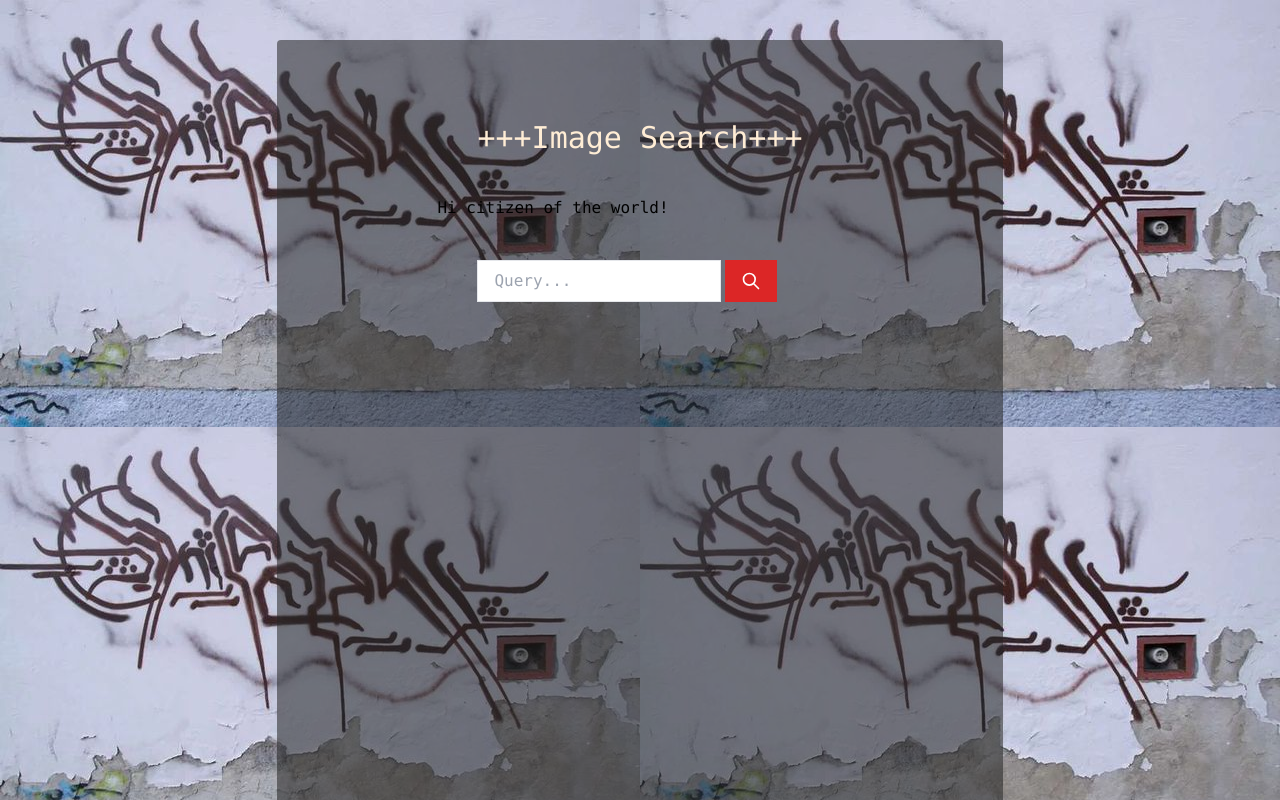
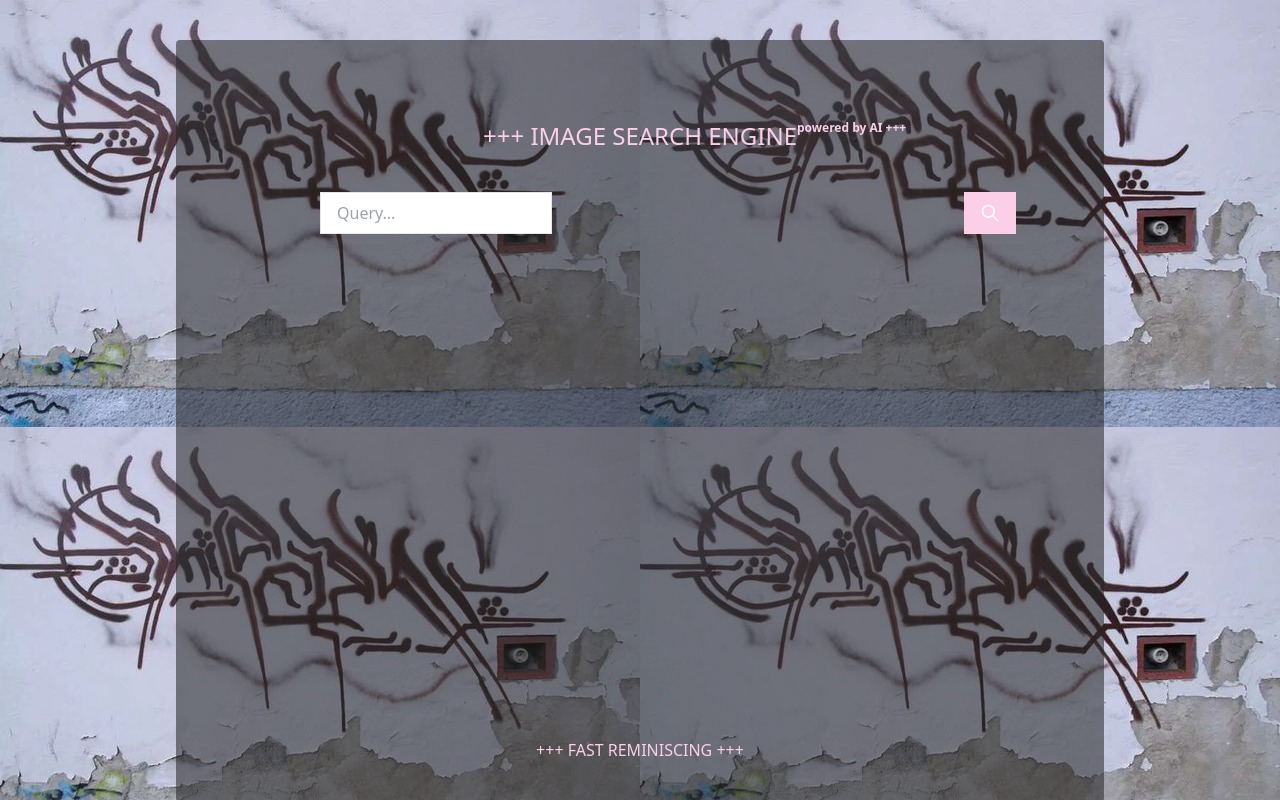
Before and after one commit to JJJJJJJJJJJJJJJl/ImageSearchEngine, a Next.js app in the folder web/: page /search in a window 1280 px wide. Shown: the top 800 px of the page. Built offline with nearby package versions, Linux system fonts and the light colour scheme.

Commit message:
polishing ui

```diff
--- a/web/components/ImagesShowcase.tsx
+++ b/web/components/ImagesShowcase.tsx
@@ -3,7 +3,7 @@ import Image from 'next/image';
 
 export default function SearchBar(data: {images_url: Array<string>}): ReactElement {
     return (
-        <div className="flex flex-wrap overflow-y-scroll h-96 mt-10">
+        <div className="flex flex-wrap overflow-y-scroll w-3/4 h-96 mt-10 mx-36 border-double border-red-300">
             { data.images_url.map((imageSrc) =>
                 <div key={imageSrc} className="flex items-center justify-center basis-1/4 m-6 grow w-min">
                     <Image src={imageSrc} width={125} height={125}/>
--- a/web/components/Layout.tsx
+++ b/web/components/Layout.tsx
@@ -3,11 +3,12 @@ import {ReactElement} from "react";
 export default function SearchBar({children}): ReactElement {
     return (
         <div className="flex items-center justify-center bg-contain w-full h-full">
-            <div className="flex-row items-center justify-center bg-739 p-40 pt-10 m-44 mt-10 border-solid rounded">
-                <h1 className="text-3xl text-center text-orange-100 m-10">
-                +++Image Search+++
+            <div className="flex-row items-center justify-center bg-739 w-3/4 pb-10 pt-10 m-44 mt-10 border-solid rounded">
+                <h1 className="text-2xl text-center text-pink-200 m-10 font-light relative">
+                 +++ IMAGE SEARCH ENGINE<sup className="text-xs font-semibold absolute top-0 right-50">powered by AI +++ </sup>
                 </h1>
                 <main>{children}</main>
+                <h1 className="text-center text-pink-200 mt-20 font-light"> +++ FAST REMINISCING +++ </h1>
             </div>
         </div>
     );
--- a/web/components/SearchBar.tsx
+++ b/web/components/SearchBar.tsx
@@ -41,15 +41,14 @@ export default function SearchBar({ph}: {ph: string}): ReactElement {
     }
 
     return (
-        <div className="flex items-center mx-10 my-10">
-            <div className="flex space-x-1">
+        <div className="flex justify-between w-3/4 mx-36">
             <input
                 type="text"
-                    className="block w-full px-4 py-2 text-red-700 bg-white border focus:border-purple-400 focus:ring-purple-300 focus:outline-none focus:ring focus:ring-opacity-40"
+                className="block w-1/3 px-4 py-2 text-pink-200 bg-white border_lean"
                 placeholder={ph}
                 onChange={handle_query_change}
             />
-                <button className="px-4 text-white bg-red-600" onClick={submit_query}>
+            <button className="px-4 text-white bg-pink-200" onClick={submit_query}>
                 <svg
                     xmlns="http://www.w3.org/2000/svg"
                     className="w-5 h-5"
@@ -66,6 +65,5 @@ export default function SearchBar({ph}: {ph: string}): ReactElement {
                 </svg>
             </button>
         </div>
-        </div>
     );
 }
--- a/web/pages/index.tsx
+++ b/web/pages/index.tsx
@@ -64,8 +64,8 @@ export default function Home(): ReactElement{
 
     return (
         <Layout>
-            <div className="flex justify-between">
-                <label className="bg-pink-200 text-slate-700 px-4 py-3 m-1 hover:cursor-pointer">
+            <div className="flex justify-between w-3/4 mx-36">
+                <label className="bg-pink-200 font-light text-slate-700 px-4 py-3 m-1 ml-4 hover:cursor-pointer">
                     <input type="file" multiple accept="image/*" onChange={on_image_change} className="text-red-600 hidden"/>
                     Choose your images
                 </label>
@@ -73,7 +73,7 @@ export default function Home(): ReactElement{
                     TODO: create component for button (add it to searchbar component aswell);
                 */}
                 <Link href="/search">
-                    <button onClick={send_images} className="px-4 py-3 m-1 text-slate-700 bg-pink-200">Submit</button>
+                    <button onClick={send_images} className="px-4 py-3 m-1 mr-4 font-light text-slate-700 bg-pink-200">Submit</button>
                 </Link>
             </div>
             <ImagesShowcase images_url={images_url}/>
--- a/web/pages/search.tsx
+++ b/web/pages/search.tsx
@@ -10,7 +10,6 @@ export default function Home(): ReactElement{
 
     return (
         <Layout>
-            <h1>Hi citizen of the world!</h1>
             <SearchBar ph={"Query..."}></SearchBar>
             <ImagesShowcase images_url={images_url}/>
         </Layout>
--- a/web/styles/globals.css
+++ b/web/styles/globals.css
@@ -5,7 +5,7 @@
 
 @layer base {
     html {
-        @apply font-mono bg-[url('/wall.png')]
+        @apply font-sans bg-[url('/wall.png')]
     }
 
     body {
@@ -24,3 +24,7 @@
         }
     */
   }
+.border_lean{
+    @apply border hover:ring-purple-300 hover:outline-none hover:ring hover:ring-opacity-40 hover:border-purple-400 focus:border-purple-400 focus:ring-purple-300 focus:outline-none focus:ring focus:ring-opacity-40
+
+}
```
Lines whose indentation alone changed are shown as unchanged.
